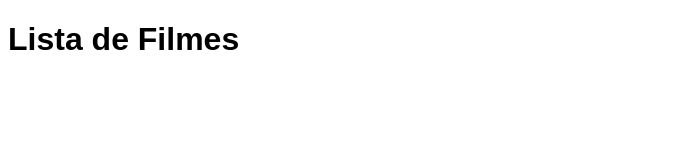
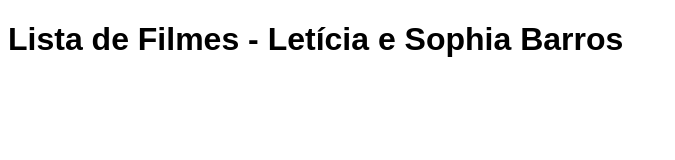
Before and after one commit to Sophiabarros/atividade-3-bimestre, a website: page frontend/index.html in a window 1280 px wide. Shown: the whole page, without its empty margins (0-675 px from the left). Drawn offline with Linux system fonts and the light colour scheme; no server answers.

Commit message:
Coloquei o nome da dupla no h1

```diff
--- a/frontend/index.html
+++ b/frontend/index.html
@@ -7,7 +7,7 @@
     <title>Frontend Filmes</title>
 </head>
 <body>
-    <h1>Lista de Filmes</h1>
+    <h1>Lista de Filmes - Letícia e Sophia Barros</h1>
 
     <section class="filmes"></section>
 
```
